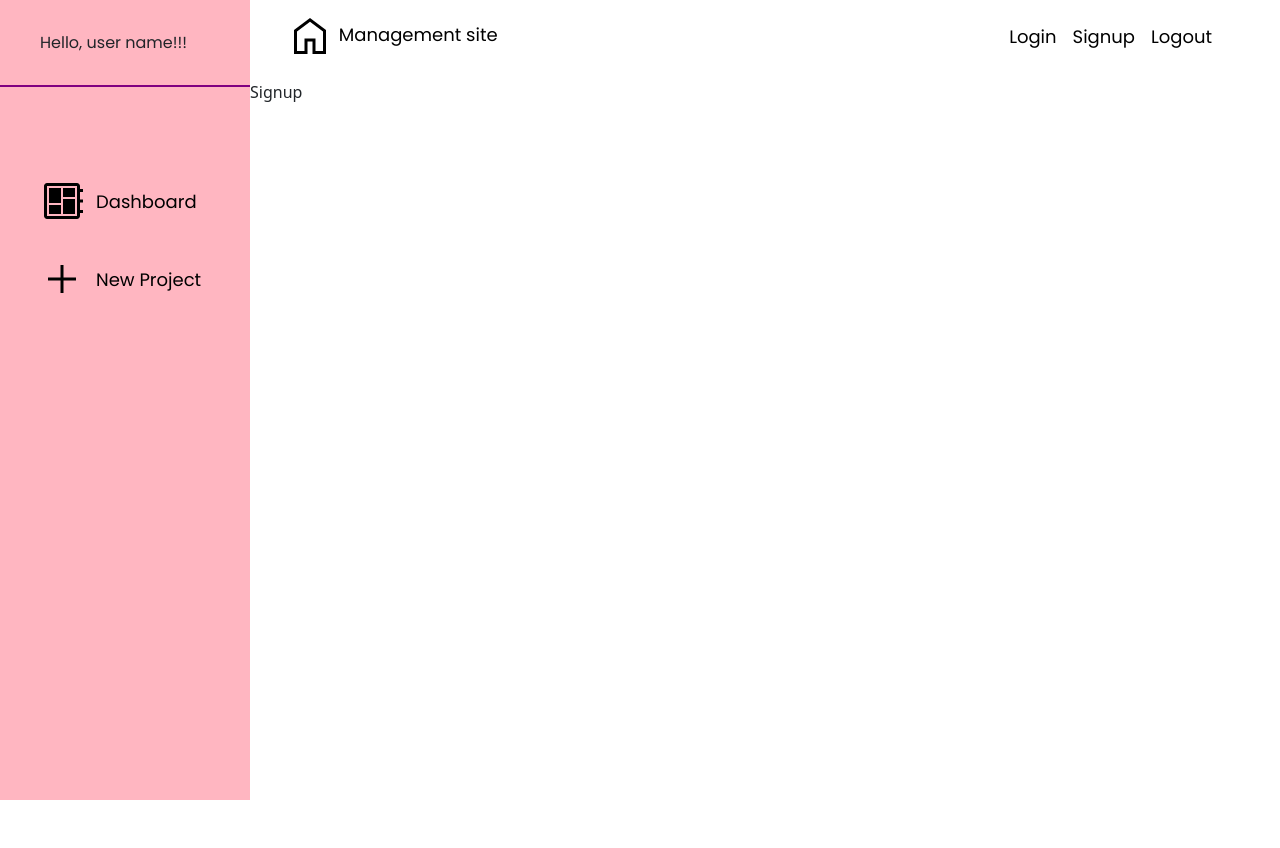
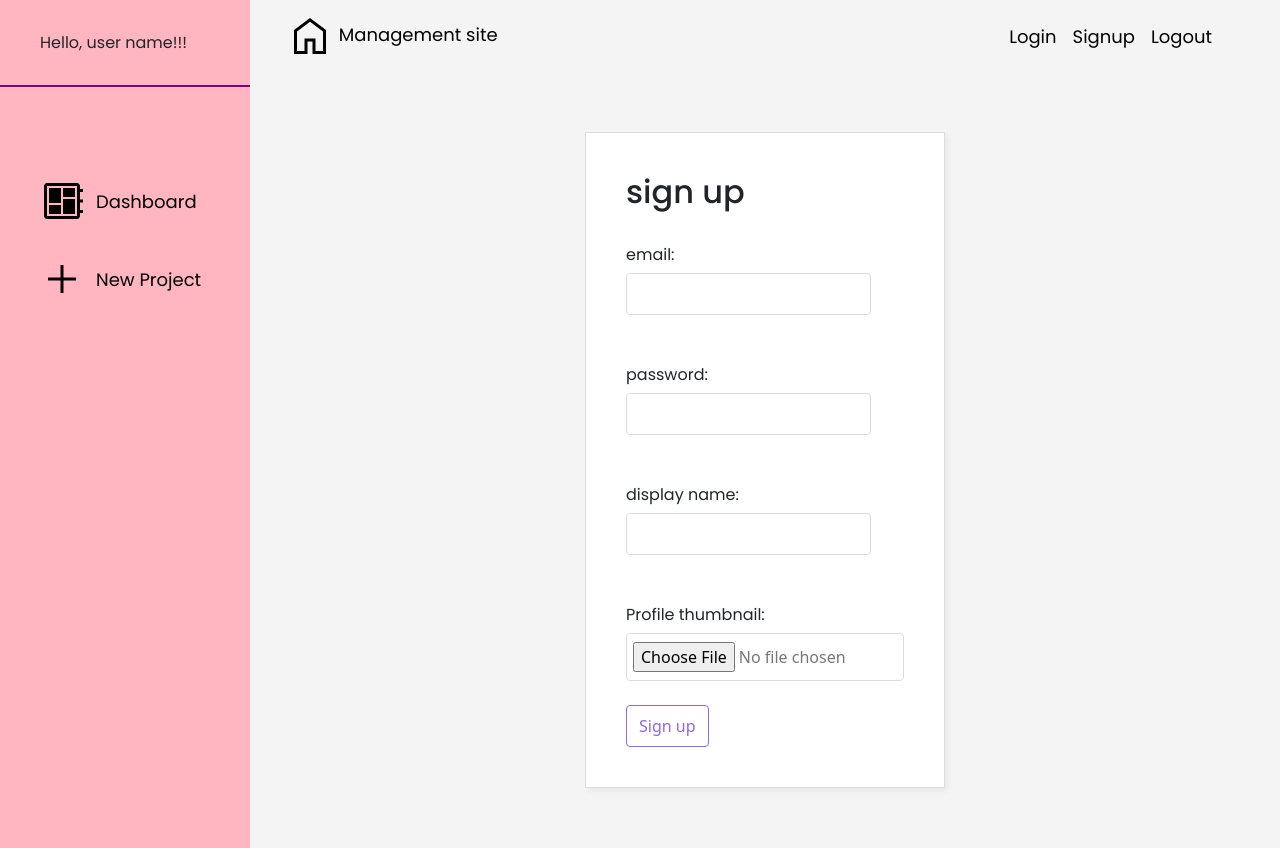
Before and after one commit to nisha-07/management-site, a React (Create React App) app in the folder management-site/: page /signup in a window 1280 px wide. Before the commit the page ends 800 px from the top, so only its background shows below. Built offline with nearby package versions, Linux system fonts and the light colour scheme; no server answers.

Commit message:
MS: Create a signup component

```diff
--- a/management-site/src/App.css
+++ b/management-site/src/App.css
@@ -5,4 +5,5 @@
 
 .Container {
   flex-grow: 2;
+  background-color: var(--bg-color);
 }
--- a/management-site/src/pages/signup/Signup.js
+++ b/management-site/src/pages/signup/Signup.js
@@ -1,10 +1,57 @@
 import classes from "./Signup.module.css"
+import { useState } from "react"
+
 
 const Signup = () => {
+    const [email, setEmail] = useState('')
+    const [password, setPassword] = useState('')
+    const [displayName, setDisplayName] = useState('')
+    const [thumbnail, setThumbnail] = useState(null)
+
+    const handleSubmit = (e) => {
+        e.preventDefault()
+        console.log(email, password, displayName)
+    }
+
     return (
-        <div>
-            Signup
-        </div>
+        <form onSubmit={handleSubmit} className={classes.authForm}>
+            <h2>sign up</h2>
+            <label>
+                <span>email:</span>
+                <input
+                    required
+                    type="email"
+                    onChange={(e) => setEmail(e.target.value)}
+                    value={email}
+                />
+            </label>
+            <label>
+                <span>password:</span>
+                <input
+                    required
+                    type="password"
+                    onChange={(e) => setPassword(e.target.value)}
+                    value={password}
+                />
+            </label>
+            <label>
+                <span>display name:</span>
+                <input
+                    required
+                    type="text"
+                    onChange={(e) => setDisplayName(e.target.value)}
+                    value={displayName}
+                />
+            </label>
+            <label>
+                <span>Profile thumbnail:</span>
+                <input
+                    required
+                    type="file"
+                />
+            </label>
+            <button className={classes.btn}>Sign up</button>
+        </form>
     )
 }
 
--- a/management-site/src/pages/signup/Signup.module.css
+++ b/management-site/src/pages/signup/Signup.module.css
@@ -0,0 +1,23 @@
+.authForm {
+    max-width: 360px;
+    margin: 60px auto;
+    padding: 40px;
+    border: 1px solid #ddd;
+    box-shadow: 3px 3px 5px rgba(0, 0, 0, 0.05);
+    background: #fff;
+}
+
+.btn {
+    background: #fff;
+    padding: 8px 12px;
+    border-radius: 4px;
+    color: var(--primary-color);
+    cursor: pointer;
+    font-size: 1em;
+    border: 1px solid var(--primary-color);
+}
+
+.btn:hover {
+    color: #fff;
+    background-color: var(--primary-color);
+}
```
